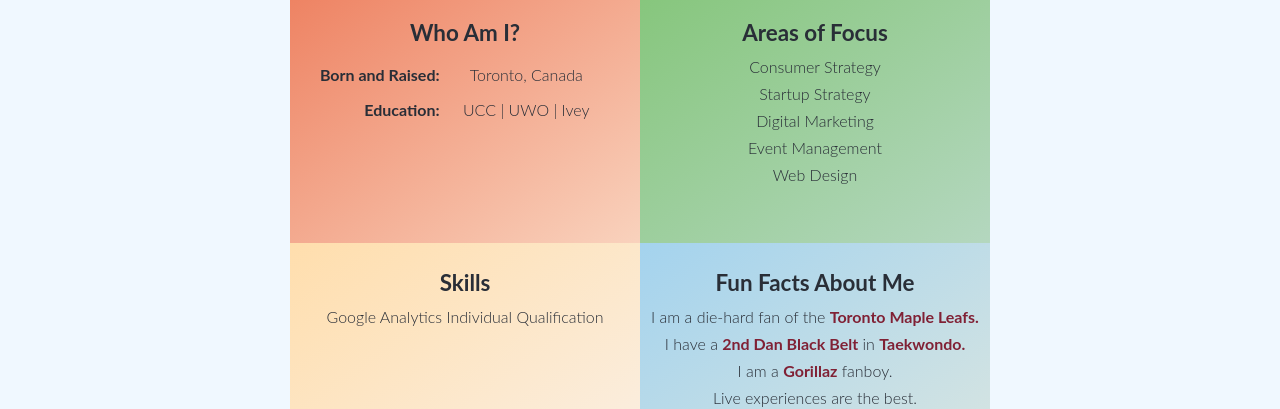
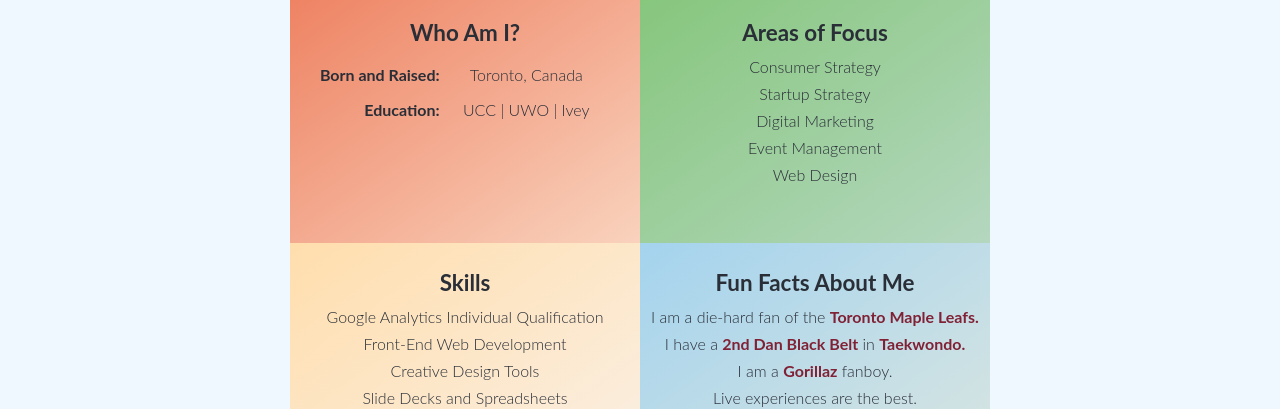
Before and after one commit to ChristopherKim/ChristopherKim.github.io, a plain HTML site: page index.html in a window 1280 px wide. Shown: the part 391-800 px from the top of the page. Drawn offline with Linux system fonts and the light colour scheme.

Commit message:
Update #10

```diff
--- a/index.html
+++ b/index.html
@@ -103,9 +103,9 @@
           <h2>Skills</h2>
         </div>
         <h5>Google Analytics Individual Qualification</h5>
-        <h5></h5>
-        <h5></h5>
-        <h5></h5>
+        <h5>Front-End Web Development</h5>
+        <h5>Creative Design Tools</h5>
+        <h5>Slide Decks and Spreadsheets</h5>
       </div>
       <div class="fun-facts text-center">
         <div class="about-me-title">
```
